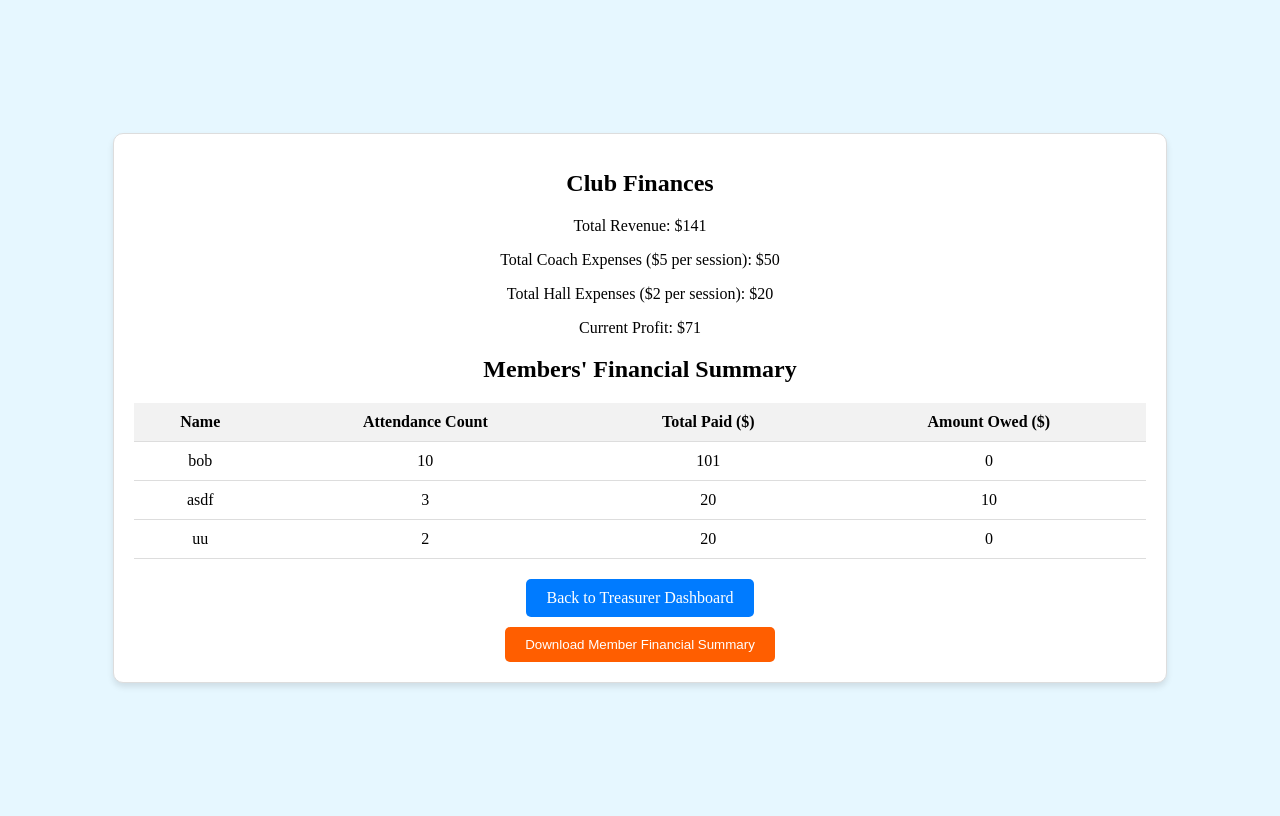
After one commit to sankeer28/Club_Manager, a Flask app: page /finances in a window 1280 px wide. The commit adds this page. Run offline with Flask 3, Linux system fonts and the light colour scheme.

Commit message:
final ver

```diff
--- a/Flask/app.py
+++ b/Flask/app.py
@@ -1,9 +1,10 @@
-from flask import Flask, render_template, request, redirect, url_for, session, jsonify
+from flask import Flask, render_template, request, redirect, url_for, session, jsonify, Response
 from club import Club, User
 import secrets
 import csv
 import os
 import ast
+
 
 app = Flask(__name__, static_url_path='/static')
 app.secret_key = secrets.token_hex(24)
@@ -473,20 +474,95 @@ def treasurer_dashboard():
     member_scheduled_practices = [practice for practice in scheduled_practices if 'User' in practice and practice['User'] != 'tr']
     return render_template('treasurer_dashboard.html', scheduled_practices=member_scheduled_practices)
 
+@app.route('/download_info',methods=['GET', 'POST'])
+def download_info():
+    students = []
+    with open('users.csv', newline='') as csvfile:
+        reader = csv.DictReader(csvfile)
+        for row in reader:
+            if row['role'] == 'Member':
+                attendance_count = int(row['attendance_count'])
+                payment_history = eval(row['payment_history']) if row['payment_history'] else []
+                total_paid = sum(payment_history)
+                amount_owed = max(attendance_count * 10 - total_paid, 0)
+                students.append({
+                    'name': row['name'],
+                    'attendance_count': attendance_count,
+                    'total_paid': total_paid,
+                    'amount_owed': amount_owed,
+                })
 
+    csv_data = "Name,Attendance Count,Total Paid ($),Amount Owed ($)\n"
+    for student in students:
+        csv_data += f"{student['name']},{student['attendance_count']},{student['total_paid']},{student['amount_owed']}\n"
+    return Response(
+        csv_data,
+        mimetype="text/csv",
+        headers={"Content-disposition": "attachment; filename=financial_information.csv"}
+    )
+
+
+
+
+@app.route('/finances')
+def club_finances():
+    students = []
+    total_revenue = 0
+    total_coach_expenses = 0
+    total_hall_expenses = 0
+    unpaid_coach_expenses = 0
+    unpaid_hall_expenses = 0
+
+    with open('users.csv', newline='') as csvfile:
+        reader = csv.DictReader(csvfile)
+        highest_attendance = 0
+        for row in reader:
+            if row['role'] == 'Member':
+                attendance_count = int(row['attendance_count'])
+                if attendance_count > highest_attendance:
+                    highest_attendance = attendance_count
+
+                payment_history = eval(row['payment_history']) if row['payment_history'] else []
+                total_paid = sum(payment_history)
+                payment_status = "Paid" if attendance_count * 10 <= total_paid else "Unpaid"
+
+                total_due = attendance_count * 10
+                amount_owed = max(total_due - total_paid, 0)
+
+                students.append({
+                    'name': row['name'],
+                    'attendance_count': attendance_count,
+                    'total_paid': total_paid,
+                    'amount_owed': amount_owed,
+                })
+
+                total_revenue += total_paid
+    total_coach_expenses = highest_attendance * 5
+    total_hall_expenses = highest_attendance * 2
+    current_profit = total_revenue - total_coach_expenses - total_hall_expenses
+    unpaid_coach_expenses = max(total_coach_expenses - total_revenue, 0)
+    unpaid_hall_expenses = max(total_hall_expenses - total_revenue, 0)
+    return render_template('finances.html', students=students, total_revenue=total_revenue, total_coach_expenses=total_coach_expenses, total_hall_expenses=total_hall_expenses, current_profit=current_profit, unpaid_coach_expenses=unpaid_coach_expenses, unpaid_hall_expenses=unpaid_hall_expenses)
 
 
 @app.route('/member_dashboard')
 def member_dashboard():
-
+    username = session.get('username')
     with open('users.csv', newline='') as csvfile:
         reader = csv.DictReader(csvfile)
         for row in reader:
-            if row['username'] == session['username']:
+            if row['username'] == username:
                 user_name = row['name']
-                break
+                attendance_count = int(row['attendance_count'])
+                payment_history_str = row['payment_history']
+                payment_history = eval(payment_history_str) if payment_history_str else []
+                total_due = attendance_count * 10
+                total_paid = sum(payment_history)
+                amount_owed = max(total_due - total_paid, 0)
 
-    return render_template('member_dashboard.html', user_name=user_name)
+                return render_template('member_dashboard.html', user_name=user_name, amount_owed=amount_owed)
+
+    return render_template('error.html', message="User not found")
 
 @app.route('/amount_owed')
 def amount_owed():
--- a/Flask/club.py
+++ b/Flask/club.py
@@ -77,7 +77,7 @@ class Club:
                     'payment_status': user.payment_status,
                     'attendance_count': user.attendance_count,
                     'notification_preferences': user.notification_preferences,
-                    'payment_history': json.dumps(user.payment_history)  # Convert list to JSON string
+                    'payment_history': json.dumps(user.payment_history)
                 })
 
 
--- a/Flask/scheduled_practices.csv
+++ b/Flask/scheduled_practices.csv
@@ -4,3 +4,4 @@ Date,Time,Location, User,
 2024-03-06,02:36,"Wellington Road 125, Erin, Wellington County, Ontario, L7J 2L9, Canada",bob,
 2024-03-15,04:43,"26, Marchwood Drive, Armour Heights, York Centre, North York, Toronto, Golden Horseshoe, Ontario, M5M 3A5, Canada",tr
 2024-03-22,04:46,"21, Plymbridge Crescent, Hogg's Hollow, Don Valley West, North York, Toronto, Golden Horseshoe, Ontario, M4N 2N5, Canada",bob
+2024-03-08,17:25,"Severo-Yeniseysky Rayon, Krasnoyarsk Krai, Siberian Federal District, Russia",bob
--- /dev/null
+++ b/Flask/static/css/finances.css
@@ -0,0 +1,72 @@
+body {
+    background-color: #e6f7ff;
+    display: flex;
+    justify-content: center;
+    align-items: center;
+    height: 100vh;
+}
+
+.container {
+    width: 80%;
+    padding: 20px;
+    background-color: #ffffff;
+    border: 1px solid #ddd;
+    border-radius: 10px;
+    text-align: center;
+    box-shadow: 0 4px 6px rgba(0, 0, 0, 0.1);
+}
+
+
+h1 {
+    font-size: 24px;
+    margin-bottom: 20px;
+}
+
+table {
+    width: 100%;
+    border-collapse: collapse;
+    margin-top: 20px;
+}
+
+th, td {
+    padding: 10px;
+    border-bottom: 1px solid #ddd;
+}
+
+th {
+    background-color: #f2f2f2;
+}
+
+.dashboard-links {
+    margin-top: 20px;
+}
+
+.dashboard-links a {
+    display: inline-block;
+    padding: 10px 20px;
+    background-color: #007bff;
+    color: #fff;
+    text-decoration: none;
+    border-radius: 5px;
+    transition: background-color 0.3s;
+}
+
+.dashboard-links a:hover {
+    background-color: #0056b3;
+}
+
+
+button[type="submit"] {
+    background-color: #ff5e00;
+    color: #ffffff;
+    border: none;
+    padding: 10px 20px;
+    border-radius: 5px;
+    cursor: pointer;
+    transition: background-color 0.3s;
+    margin-top: 10px;
+}
+
+button[type="submit"]:hover {
+    background-color: #b33000;
+}
--- a/Flask/templates/coach_dashboard.html
+++ b/Flask/templates/coach_dashboard.html
@@ -28,13 +28,12 @@
 
 
 
-
         <div class="dashboard-links">
             <a href="{{ url_for('view_attendance') }}">View Attendance</a>
             <a href="{{ url_for('add_member') }}">Add Member</a>
             <a href="{{ url_for('remove_member') }}">Remove Member</a>
             <a href="{{ url_for('email_members') }}">Email Members</a>
-            <a href="{{ url_for('view_members') }}">View Members</a>
+            <a href="{{ url_for('view_members') }}">View Members / Payment Status / Attendance</a>
         </div>
 
         <form action="{{ url_for('logout') }}" method="post">
--- /dev/null
+++ b/Flask/templates/finances.html
@@ -0,0 +1,48 @@
+<!DOCTYPE html>
+<html lang="en">
+<head>
+    <meta charset="UTF-8">
+    <meta name="viewport" content="width=device-width, initial-scale=1.0">
+    <title>Club Finances</title>
+    <link rel="stylesheet" href="{{ url_for('static', filename='css/finances.css') }}">
+</head>
+<body>
+    <div class="container">
+        <h1>Club Finances</h1>
+        <p>Total Revenue: ${{ total_revenue }}</p>
+        <p>Total Coach Expenses ($5 per session): ${{ total_coach_expenses }}</p>
+        <p>Total Hall Expenses ($2 per session): ${{ total_hall_expenses }}</p>
+        <p>Current Profit: ${{ current_profit }}</p>
+
+        <h2>Members' Financial Summary</h2>
+        <table>
+            <thead>
+                <tr>
+                    <th>Name</th>
+                    <th>Attendance Count</th>
+                    <th>Total Paid ($)</th>
+                    <th>Amount Owed ($)</th>
+                </tr>
+            </thead>
+            <tbody>
+                {% for student in students %}
+                <tr>
+                    <td>{{ student.name }}</td>
+                    <td>{{ student.attendance_count }}</td>
+                    <td>{{ student.total_paid }}</td>
+                    <td>{{ student.amount_owed }}</td>
+                </tr>
+                {% endfor %}
+            </tbody>
+        </table>
+
+        <div class="dashboard-links">
+            <a href="{{ url_for('treasurer_dashboard') }}">Back to Treasurer Dashboard</a>
+            <form action="{{ url_for('download_info') }}" method="post">
+                <button type="submit">Download Member Financial Summary</button>
+            </form>
+
+        </div>
+    </div>
+</body>
+</html>
--- a/Flask/templates/member_dashboard.html
+++ b/Flask/templates/member_dashboard.html
@@ -10,6 +10,7 @@
     <div class="container">
         <h1>Welcome to Member Dashboard, {{ user_name }}</h1>
         <p>Here, you can view scheduled practices and pay for sessions.</p>
+        <p>You owe: ${{ amount_owed }}</p>
         <div class="dashboard-links">
             <a href="{{ url_for('view_schedule') }}">View Scheduled Practices</a>
             <a href="{{ url_for('member_schedule_pay') }}">Schedule Practice</a>
--- a/Flask/templates/remove_coach.html
+++ b/Flask/templates/remove_coach.html
@@ -22,8 +22,6 @@
         <br>
         <a href="{{ url_for('treasurer_dashboard') }}">Back to Treasurer Dashboard</a>
     </div>
-
-   <!-- HTML code -->
 <script>
 
     async function fetchAndDisplayCoaches() {
--- a/Flask/templates/treasurer_dashboard.html
+++ b/Flask/templates/treasurer_dashboard.html
@@ -30,12 +30,10 @@
         <div class="dashboard-links">
             <a href="{{ url_for('add_coach') }}">Add Coach</a>
             <a href="{{ url_for('manage_schedule') }}">Manage Schedule</a>
-            <a href="#">Track Club Finances</a>
-            <a href="#">Log Unpaid Debt</a>
-            <a href="#">Current Month's Account Payables</a>
+            <a href="{{ url_for('club_finances') }}">Club Finances</a>
             <a href="{{ url_for('schedule_practice') }}">Schedule Practice</a>
             <a href="{{ url_for('remove_coach') }}">Remove Coach</a>
-            <a href="{{ url_for('view_members') }}">View Members</a>
+            <a href="{{ url_for('view_members') }}">View Members / Payment Status / Attendance</a>
         </div>
 
         <form action="{{ url_for('logout') }}" method="post">
--- a/Flask/users.csv
+++ b/Flask/users.csv
@@ -3,4 +3,4 @@ tr,tr,Treasurer,tr@asdfasd,234234,adfasdfh,dfg,sdfg,Unpaid,0,{},[]
 123,123,Member,af@asdfafd.com,dfgh,bob,sdf234,adf,Unpaid,10,{},"[30,2,3,2,2,22,19,10,10,1]"
 44,44,Member,dfsg@asdf.com,asdf,asdf,asdf,asdf,Unpaid,3,{},"[10, 10]"
 co,co,Coach,sdfg@adsf,hjkg,iii,gjk,jh,Unpaid,0,{},[]
-888,888,Member,dfgh@asdf.com,fghj,uu,ghj,fghj,0,2,{},[10]
+888,888,Member,dfgh@asdf.com,fghj,uu,ghj,fghj,0,2,{},"[10,10]"
```
Also changed, not shown: Flask/static/css/members.css (added, +101 -0 lines), Flask/templates/member_schedule_pay.html (+1 -75 lines), Flask/templates/members.html (+8 -42 lines), Flask/static/js/script.js (deleted), README.md.
